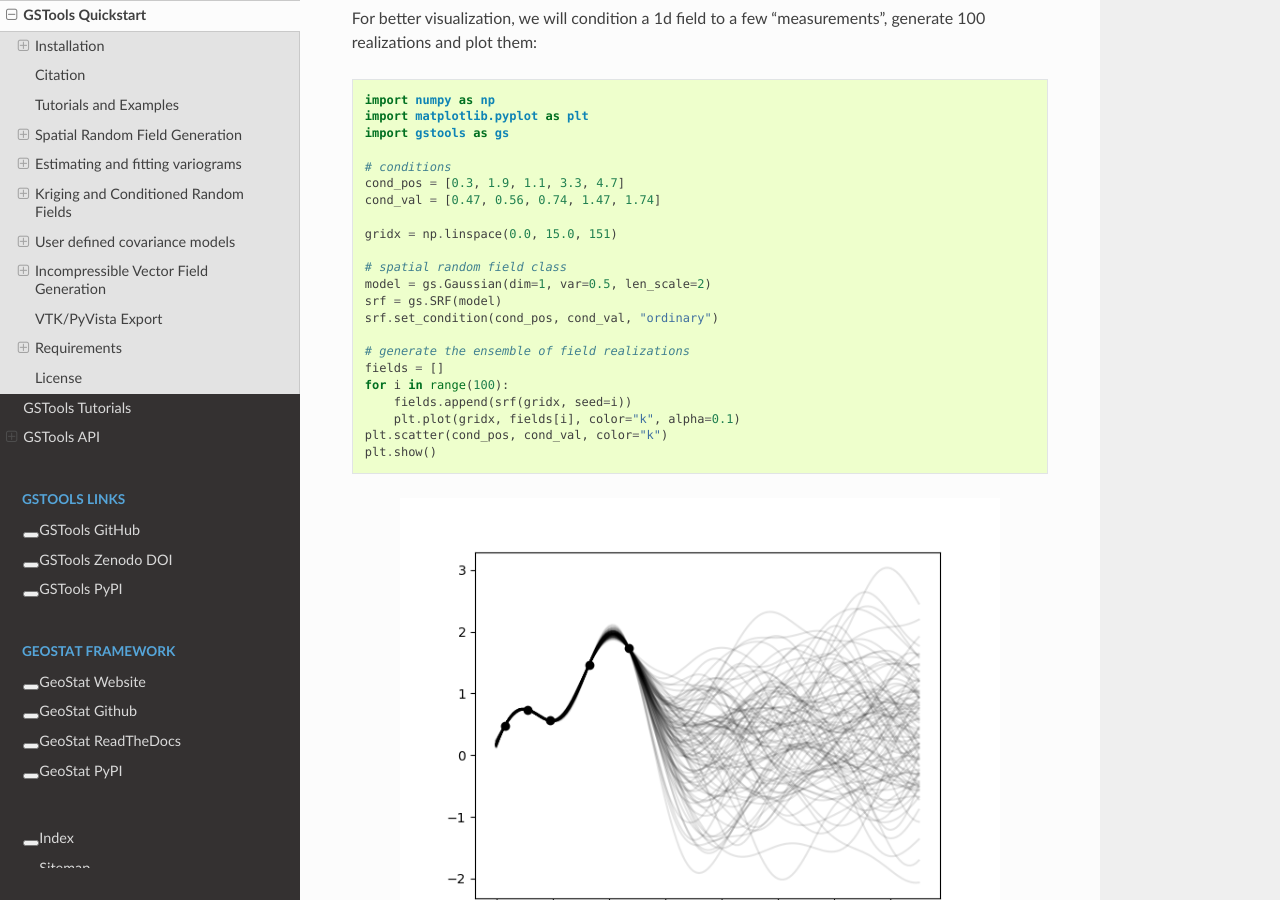
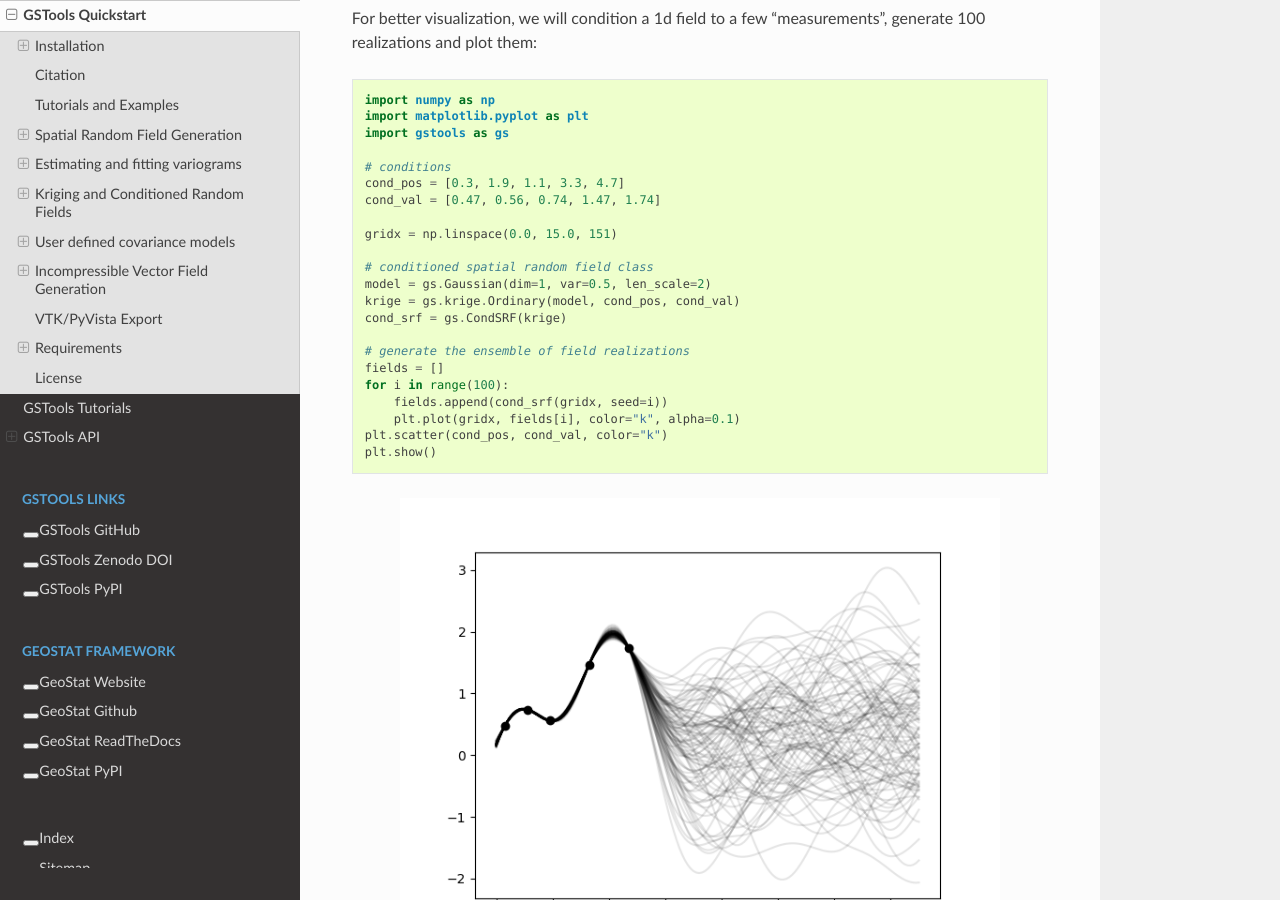
Before and after one commit to GeoStat-Framework/GSTools, a Sphinx documentation site: the page built from docs/source/index.rst, in a window 1280 px wide and 900 px high, scrolled down 5428 px. Built offline with Sphinx 7.4.7 and the Read the Docs theme 2.0.0, drawn with Linux system fonts in a browser that asks for light colours; formulas are drawn with MathJax 3; pages that are not in the unit, such as notebooks, are missing from menus; the version number could not be read and is left out.

Commit message:
Docs: update docs accordingly

```diff
--- a/docs/source/index.rst
+++ b/docs/source/index.rst
@@ -253,15 +253,15 @@ generate 100 realizations and plot them:
 
     gridx = np.linspace(0.0, 15.0, 151)
 
-    # spatial random field class
+    # conditioned spatial random field class
     model = gs.Gaussian(dim=1, var=0.5, len_scale=2)
-    srf = gs.SRF(model)
-    srf.set_condition(cond_pos, cond_val, "ordinary")
+    krige = gs.krige.Ordinary(model, cond_pos, cond_val)
+    cond_srf = gs.CondSRF(krige)
 
     # generate the ensemble of field realizations
     fields = []
     for i in range(100):
-        fields.append(srf(gridx, seed=i))
+        fields.append(cond_srf(gridx, seed=i))
         plt.plot(gridx, fields[i], color="k", alpha=0.1)
     plt.scatter(cond_pos, cond_val, color="k")
     plt.show()
```
Also changed, not shown: README.md (+4 -4 lines), examples/05_kriging/README.rst.
